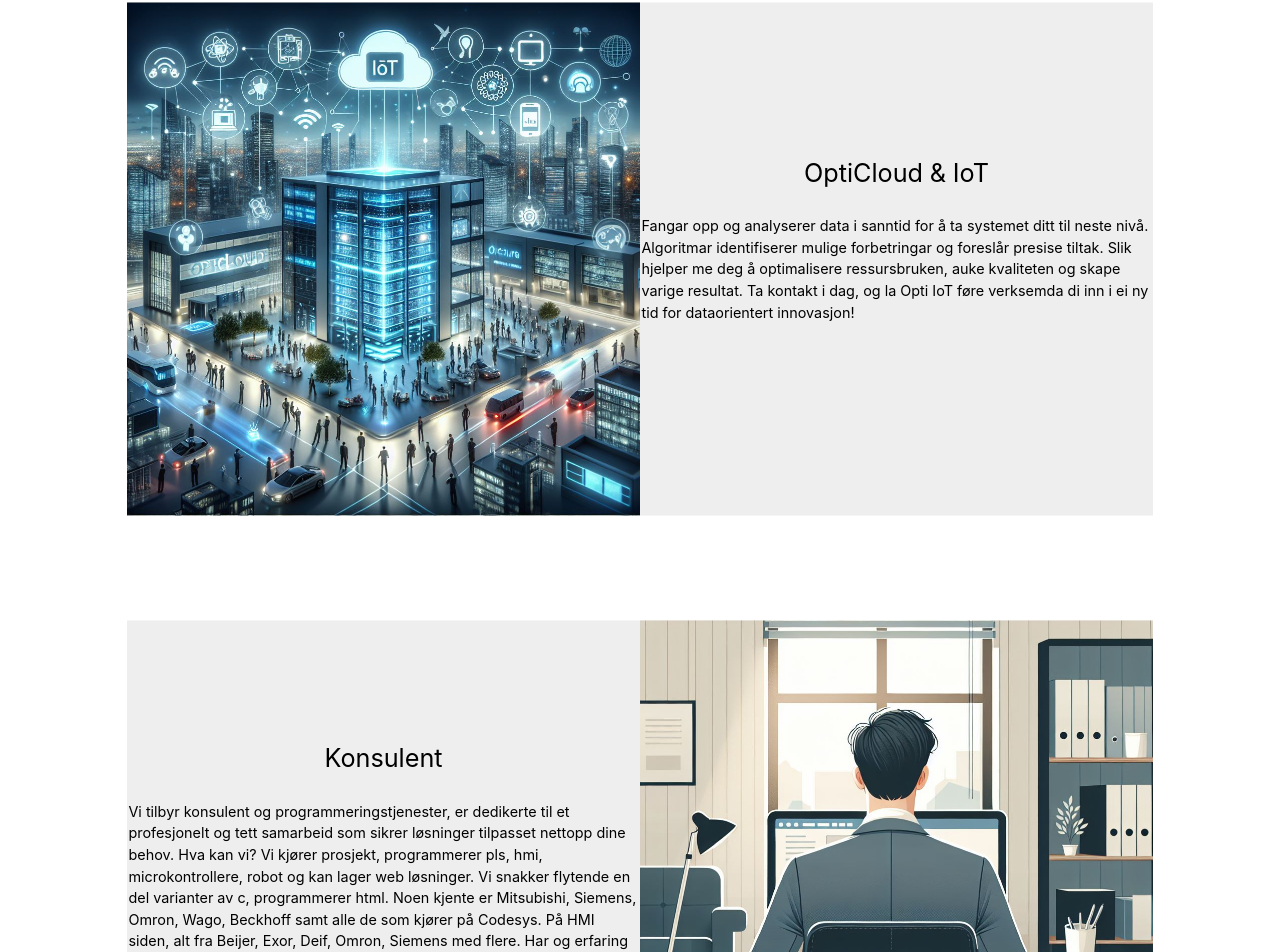
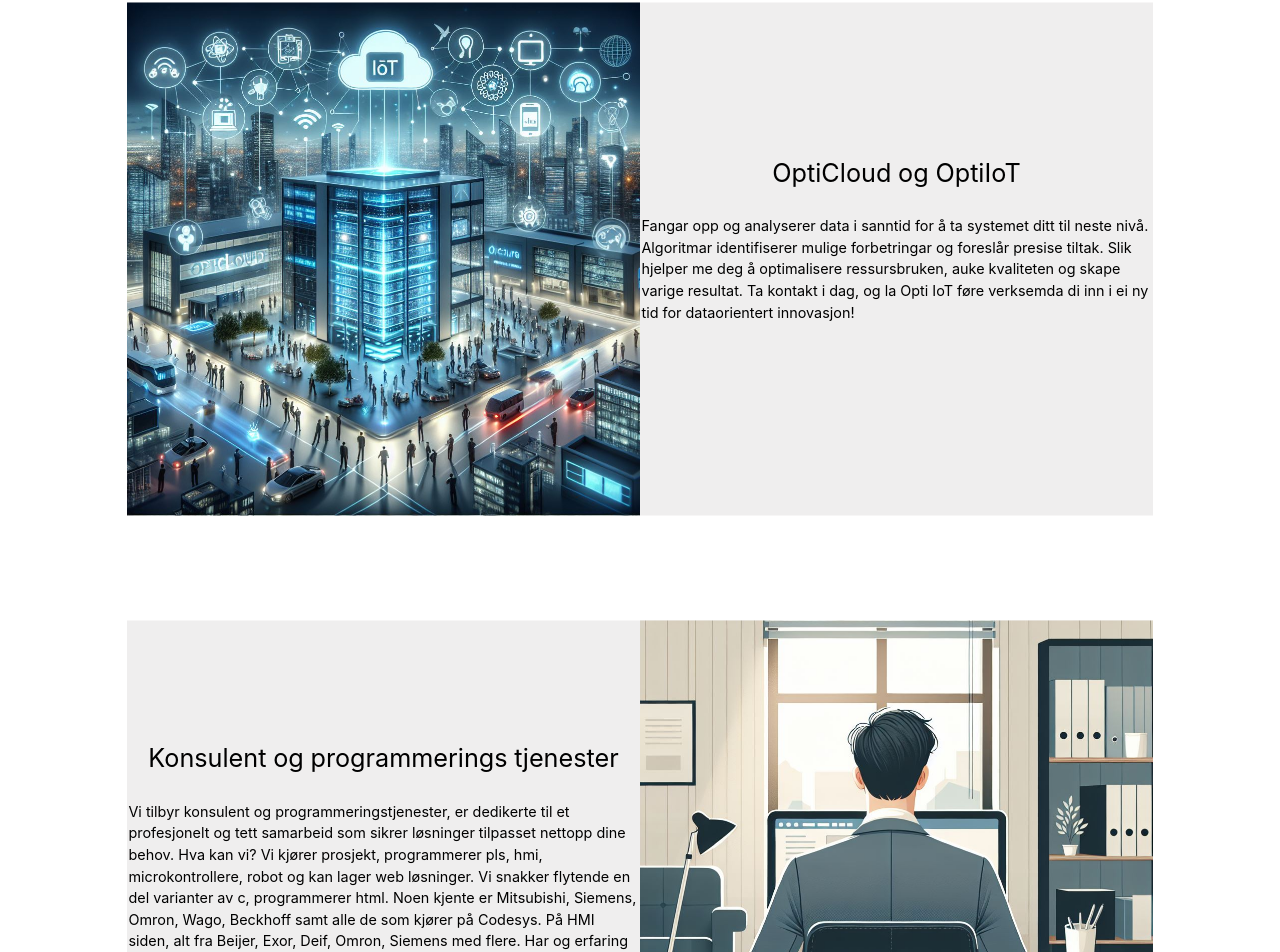
Before and after one commit to Optiramas/opticloud, a SvelteKit app: page / in a window 1280 px wide. Shown: the part 1488-2440 px from the top of the page. Built offline with nearby package versions, Linux system fonts and the light colour scheme.

Commit message:
now it perhaps is first release

```diff
--- a/src/routes/+page.svelte
+++ b/src/routes/+page.svelte
@@ -221,7 +221,7 @@
             </div>
             <!-- Teksten -->
             <div class="col-sm-6 order-sm-2 order-1 d-flex flex-column justify-content-center align-items-center text-container frame">
-                <h3>OptiCloud & IoT</h3>
+                <h3>OptiCloud og OptiIoT</h3>
                 <p>Fangar opp og analyserer data i sanntid for å ta systemet ditt til neste nivå. Algoritmar identifiserer mulige forbetringar og foreslår presise tiltak. Slik hjelper me deg å optimalisere ressursbruken, auke kvaliteten og skape varige resultat. Ta kontakt i dag, og la Opti IoT føre verksemda di inn i ei ny tid for dataorientert innovasjon!</p>
                 <br>
             </div>
@@ -232,7 +232,7 @@
     <div class="container mt-5 d-flex justify-content-center align-items-center width-100">
         <div class="row">
             <div class="col-sm-6 d-flex flex-column justify-content-center align-items-center text-container frame">
-                <h3>Konsulent</h3>
+                <h3>Konsulent og programmerings tjenester</h3>
                 <p>Vi tilbyr konsulent og programmeringstjenester, er dedikerte til et profesjonelt og tett samarbeid som sikrer løsninger tilpasset nettopp dine behov.
                     Hva kan vi?
                     Vi kjører prosjekt, programmerer pls, hmi, microkontrollere, robot og kan lager web løsninger. Vi snakker flytende en del varianter av c, programmerer html. Noen kjente er Mitsubishi, Siemens, Omron, Wago, Beckhoff samt alle de som kjører på Codesys. På HMI siden, alt fra Beijer, Exor, Deif, Omron, Siemens med flere. Har og erfaring med utvikling av robot løsninger ved bruk av UR, ABB, TM.
```
